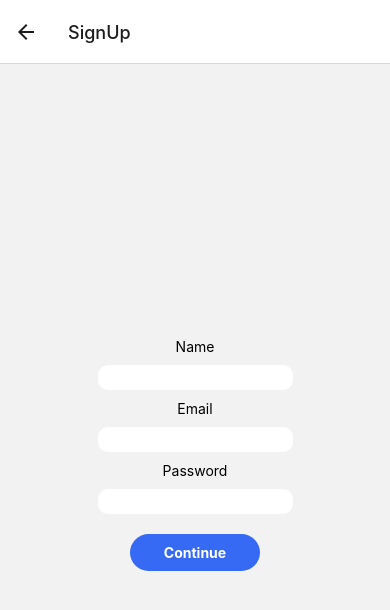
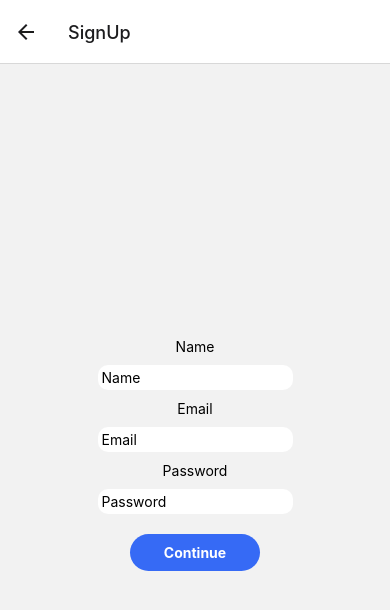
Before and after one commit to alstdu/my-first-native-app, a React Native app: screen /SignUp in a window 390 px wide. Shown: the top 610 px of the page. Built offline with nearby package versions, Linux system fonts and the light colour scheme.

Commit message:
Add placeholder text to input fields

```diff
--- a/components/SignUpScreen.js
+++ b/components/SignUpScreen.js
@@ -5,11 +5,11 @@ export default function SignUpScreen({ navigation }) {
   return (
     <View style={{ flex: 1, alignItems: "center", justifyContent: "center" }}>
       <Text>Name</Text>
-      <TextInput style={MyStyles.input} />
+      <TextInput style={MyStyles.input} placeholder="Name" />
       <Text>Email</Text>
-      <TextInput style={MyStyles.input} />
+      <TextInput style={MyStyles.input} placeholder="Email" />
       <Text>Password</Text>
-      <TextInput style={MyStyles.input} />
+      <TextInput style={MyStyles.input} placeholder="Password" />
       <TouchableOpacity
         style={MyStyles.ButtonContainer}
         onPress={() => navigation.navigate("Invite")}>
```
